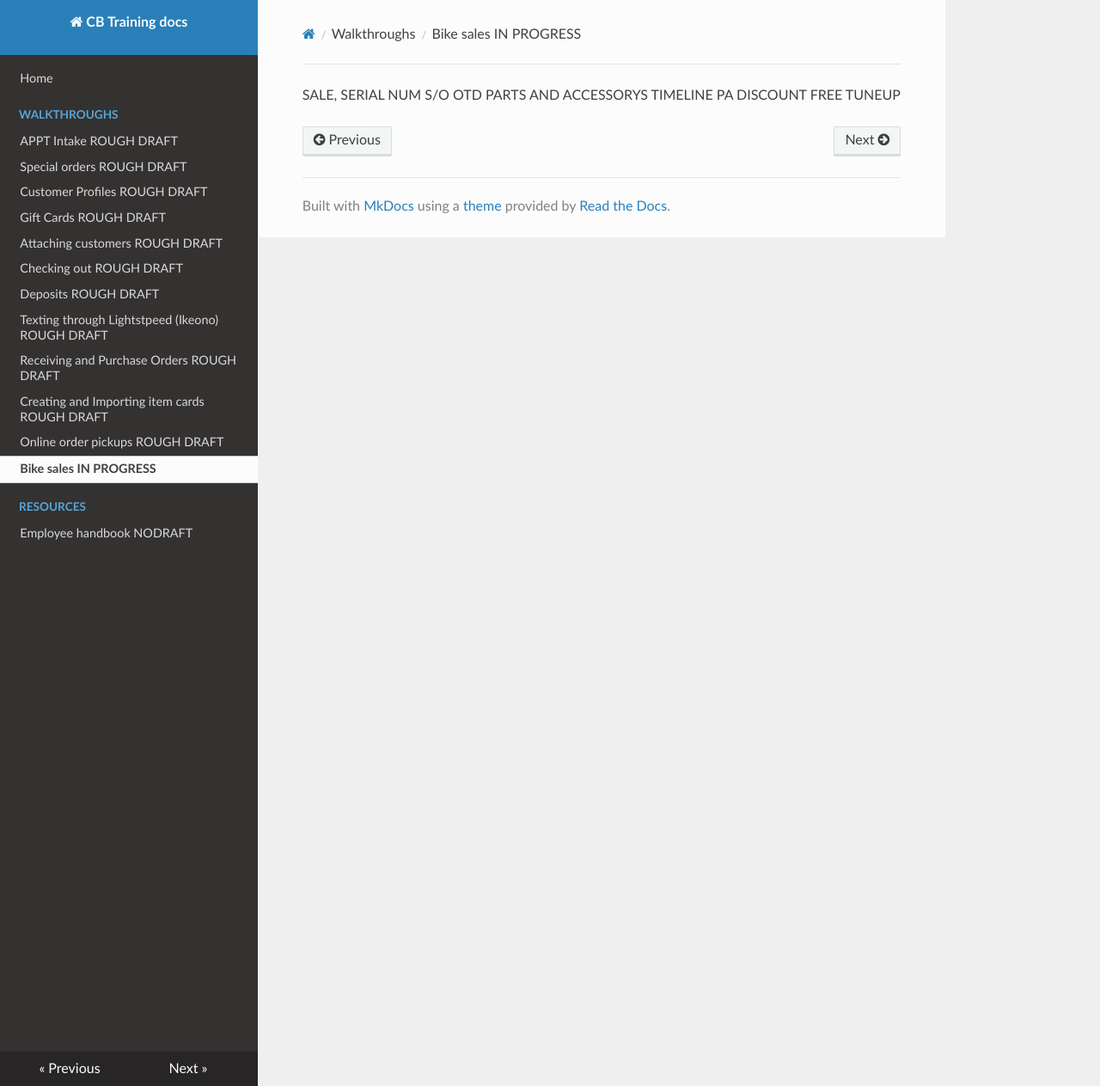
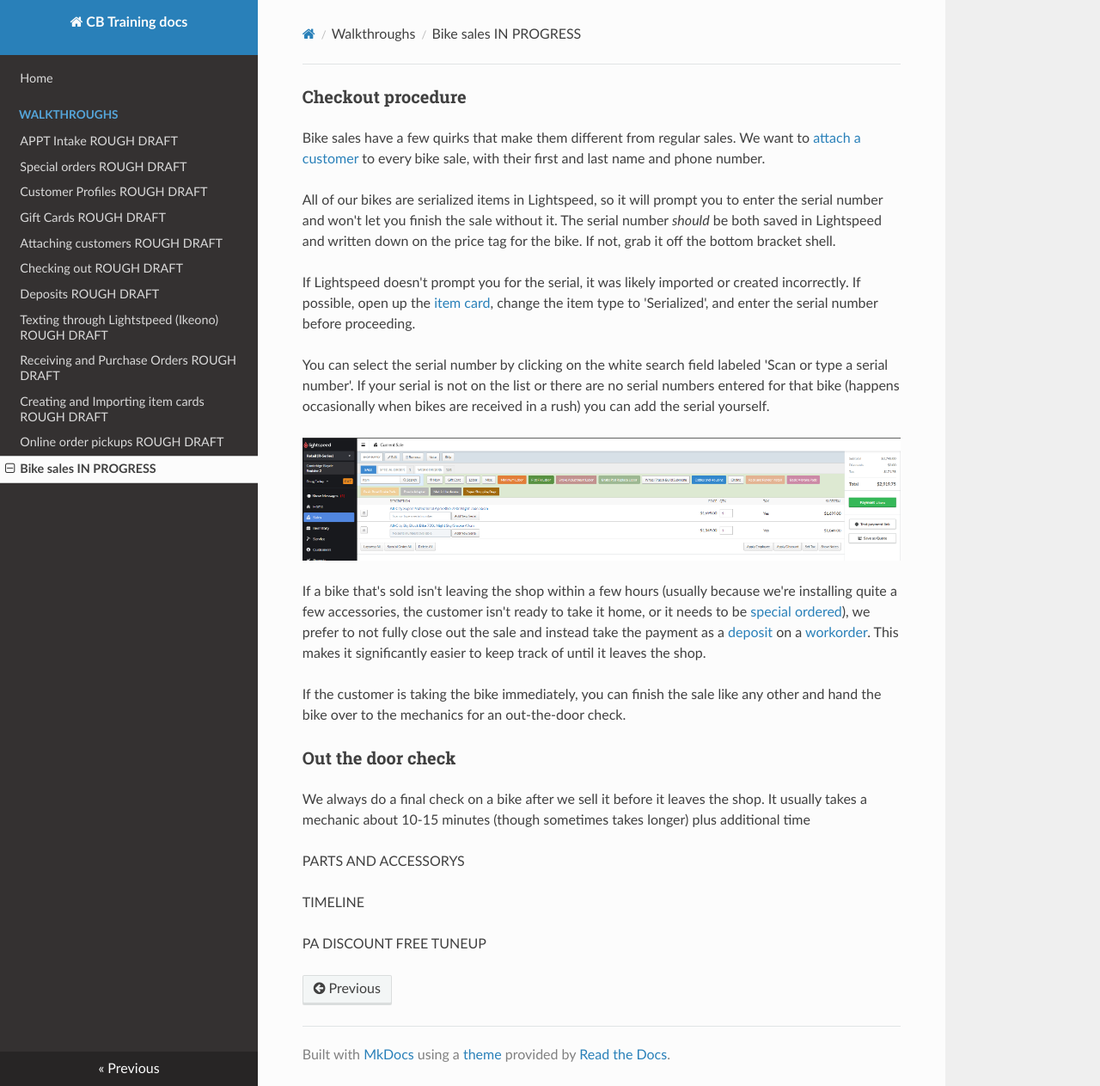
Before and after one commit to CambridgeBicycle/Knowledgebase, an MkDocs documentation site: the page built from docs/bikesale.md, in a window 1280 px wide and 1263 px high. Shown: the whole window at 86% size. Built offline with MkDocs 1.6.1, drawn with Linux system fonts in a browser that asks for light colours; nearby versions of some CDN libraries.

Commit message:
added to bikesale.md

```diff
--- a/docs/bikesale.md
+++ b/docs/bikesale.md
@@ -1,6 +1,23 @@
-SALE, SERIAL NUM
-	S/O
-OTD
+### Checkout procedure
+Bike sales have a few quirks that make them different from regular sales. We want to [attach a customer](\attach) to every bike sale, with their first and last name and phone number.
+
+All of our bikes are serialized items in Lightspeed, so it will prompt you to enter the serial number and won't let you finish the sale without it. The serial number *should* be both saved in Lightspeed and written down on the price tag for the bike. If not, grab it off the bottom bracket shell.
+
+If Lightspeed doesn't prompt you for the serial, it was likely imported or created incorrectly. If possible, open up the [item card](/itemcard), change the item type to 'Serialized', and enter the serial number before proceeding.
+
+You can select the serial number by clicking on the white search field labeled 'Scan or type a serial number'. If your serial is not on the list or there are no serial numbers entered for that bike (happens occasionally when bikes are received in a rush) you can add the serial yourself.
+
+![image](images/bikesale1.png)
+
+If a bike that's sold isn't leaving the shop within a few hours (usually because we're installing quite a few accessories, the customer isn't ready to take it home, or it needs to be [special ordered](/specorder)), we prefer to not fully close out the sale and instead take the payment as a [deposit](/deposit) on a [workorder](/workorder). This makes it significantly easier to keep track of until it leaves the shop.
+
+If the customer is taking the bike immediately, you can finish the sale like any other and hand the bike over to the mechanics for an out-the-door check.
+
+### Out the door check
+We always do a final check on a bike after we sell it before it leaves the shop. It usually takes a mechanic about 10-15 minutes (though sometimes takes longer) plus additional time
+
 PARTS AND ACCESSORYS
+
 TIMELINE
+
 PA DISCOUNT FREE TUNEUP
--- a/mkdocs.yml
+++ b/mkdocs.yml
@@ -14,8 +14,9 @@ nav:
     - Creating and Importing item cards  ROUGH DRAFT: itemcards.md
     - Online order pickups ROUGH DRAFT: b2c.md
     - Bike sales IN PROGRESS : bikesale.md
-  - Resources:
-    - Employee handbook NODRAFT: handbook.md
+
+#  - Resources:
+#    - Employee handbook NODRAFT: handbook.md
 
 theme: readthedocs
 plugins:
```
Also changed, not shown: docs/images/bikesale1.png (added).
